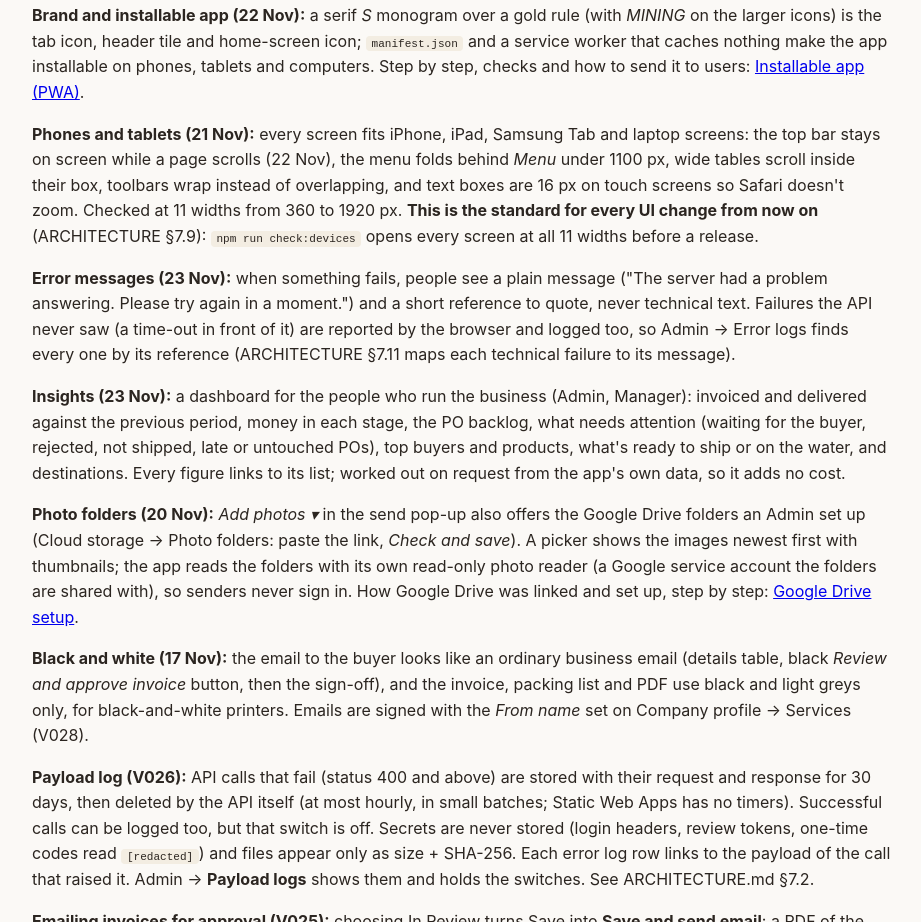
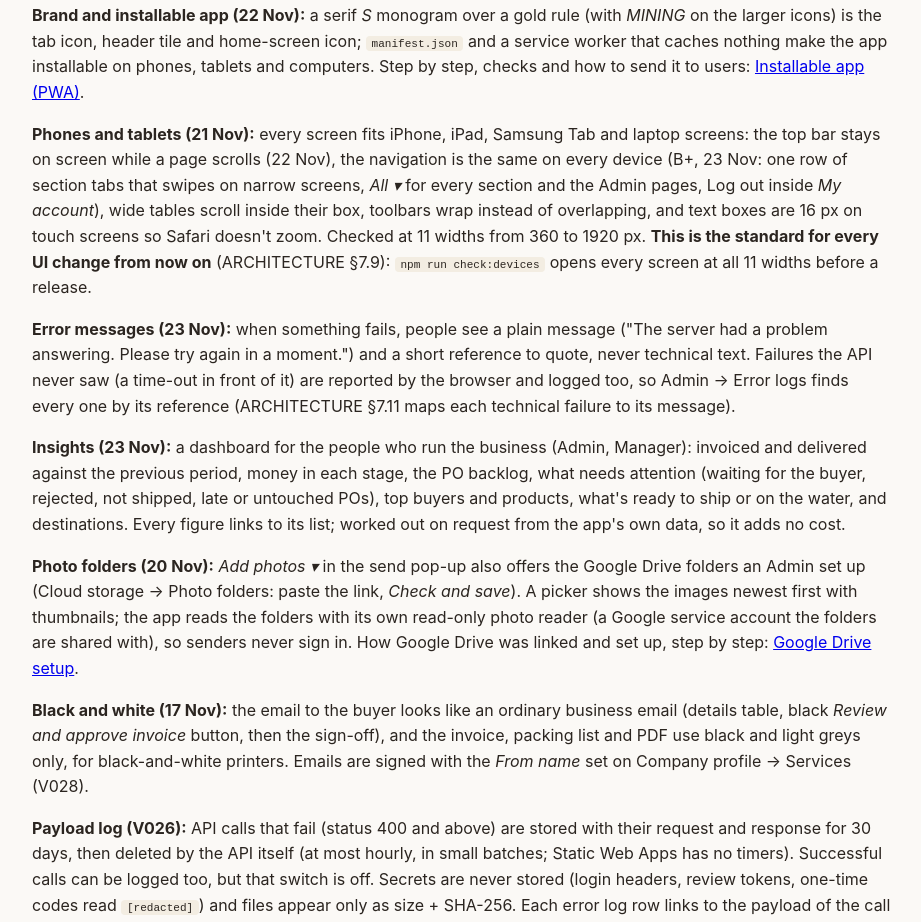
Before and after one commit to shriyaminingindustriesgroup/ShriyaMiningIndustries_Docs, a plain HTML site: page index.html in a window 1280 px wide. Shown: the part 5704-6626 px from the top of the page, without its empty margins (178-1099 px from the left). Drawn offline with Linux system fonts and the light colour scheme.

Commit message:
Docs: B+ navigation on every device (tabs, All, Log out inside My account), §7.9
Co-Authored-By: Claude Opus 5.5 <noreply@anthropic.com>

```diff
--- a/index.html
+++ b/index.html
@@ -393,7 +393,7 @@ flowchart LR
   <em>MINING</em> on the larger icons) is the tab icon, header tile and home-screen icon; <code>manifest.json</code> and a
   service worker that caches nothing make the app installable on phones, tablets and computers. Step by step, checks and how to send it to users: <a href="https://github.com/shriyaminingindustriesgroup/ShriyaMiningIndustries_Docs/blob/main/documents/Installable-App-PWA.md">Installable app (PWA)</a>.</p>
   <p><strong>Phones and tablets (21 Nov):</strong> every screen fits iPhone, iPad, Samsung Tab and laptop screens:
-  the top bar stays on screen while a page scrolls (22 Nov), the menu folds behind <em>Menu</em> under 1100 px, wide tables scroll inside their box, toolbars wrap instead of
+  the top bar stays on screen while a page scrolls (22 Nov), the navigation is the same on every device (B+, 23 Nov: one row of section tabs that swipes on narrow screens, <em>All ▾</em> for every section and the Admin pages, Log out inside <em>My account</em>), wide tables scroll inside their box, toolbars wrap instead of
   overlapping, and text boxes are 16 px on touch screens so Safari doesn't zoom. Checked at 11 widths from 360 to 1920 px.
   <strong>This is the standard for every UI change from now on</strong> (ARCHITECTURE §7.9): <code>npm run check:devices</code>
   opens every screen at all 11 widths before a release.</p>
```
Also changed, not shown: 1 other file.
